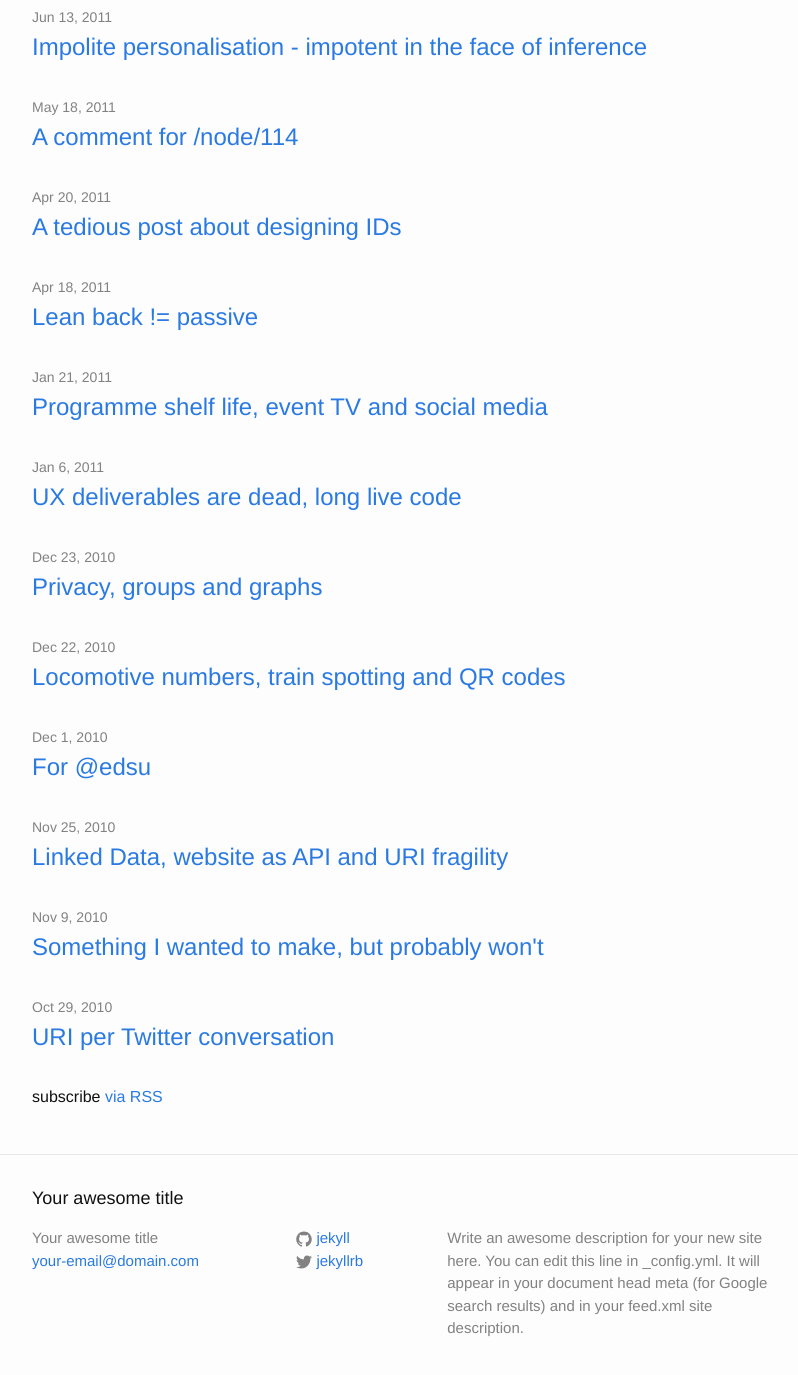
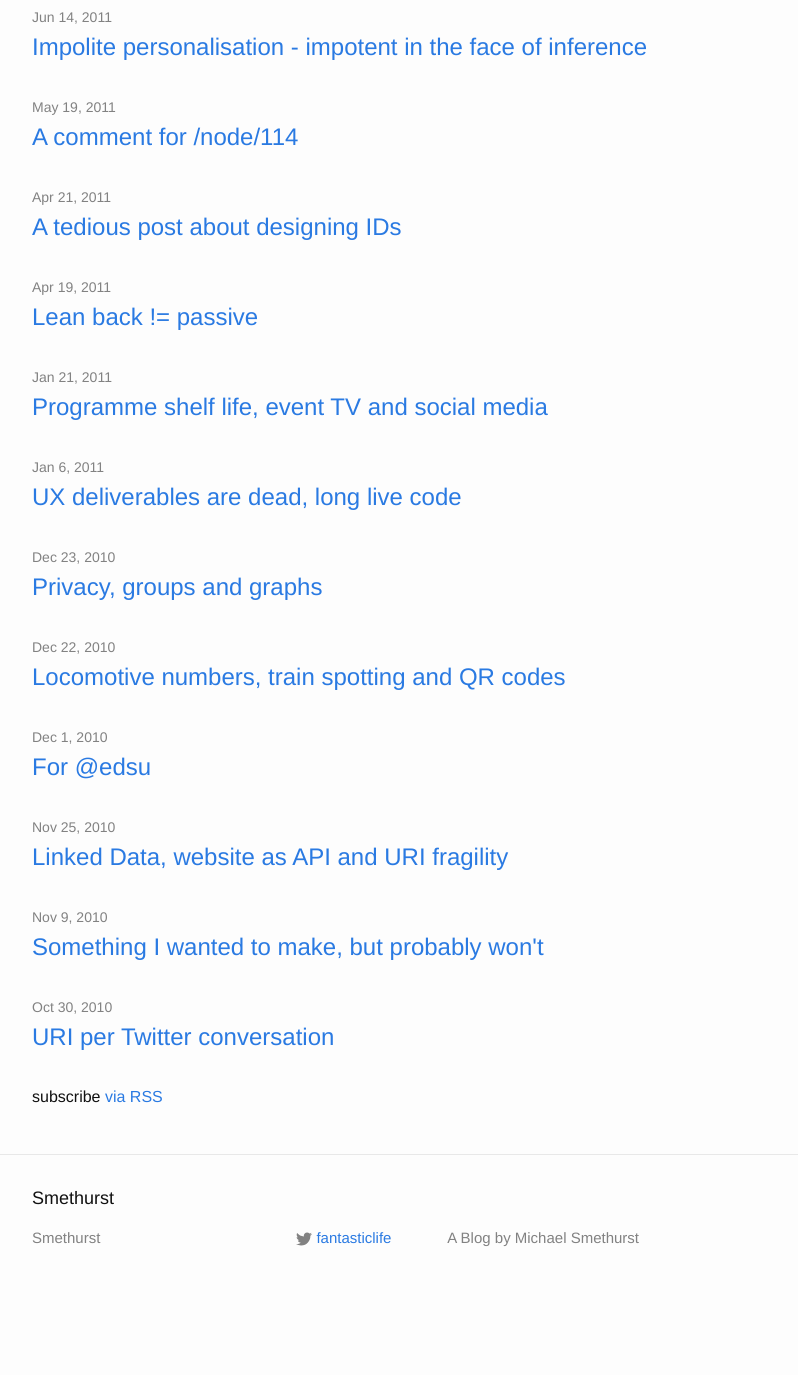
Before and after one commit to fantasticlife/smethur.st, a Jekyll site: the page built from index.html, in a window 1280 px wide and 1400 px high, scrolled down 2184 px. Shown: the top 1375 px of the window, without its empty margins (238-1036 px from the left). Built offline with Jekyll 4.4.1, drawn with Linux system fonts in a browser that asks for light colours; after the commit the page ends 3494 px from its top, so only the background shows below that; some of the changed text lies outside the part shown.

Commit message:
Customised Jekyll configuration

```diff
--- a/_config.yml
+++ b/_config.yml
@@ -6,16 +6,14 @@
 # 'jekyll serve'. If you change this file, please restart the server process.
 
 # Site settings
-title: Your awesome title
-email: your-email@domain.com
-description: > # this means to ignore newlines until "baseurl:"
-  Write an awesome description for your new site here. You can edit this
-  line in _config.yml. It will appear in your document head meta (for
-  Google search results) and in your feed.xml site description.
+title: Smethurst
+description: A Blog by Michael Smethurst
 baseurl: "" # the subpath of your site, e.g. /blog
-url: "http://yourdomain.com" # the base hostname & protocol for your site
-twitter_username: jekyllrb
-github_username:  jekyll
+url: "http://smethur.st/" # the base hostname & protocol for your site
+permalink: /posts/:title
+timezone: Europe/London
+twitter_username: fantasticlife
+#github_username: fantasticlife
 
 # Build settings
 markdown: kramdown
```
